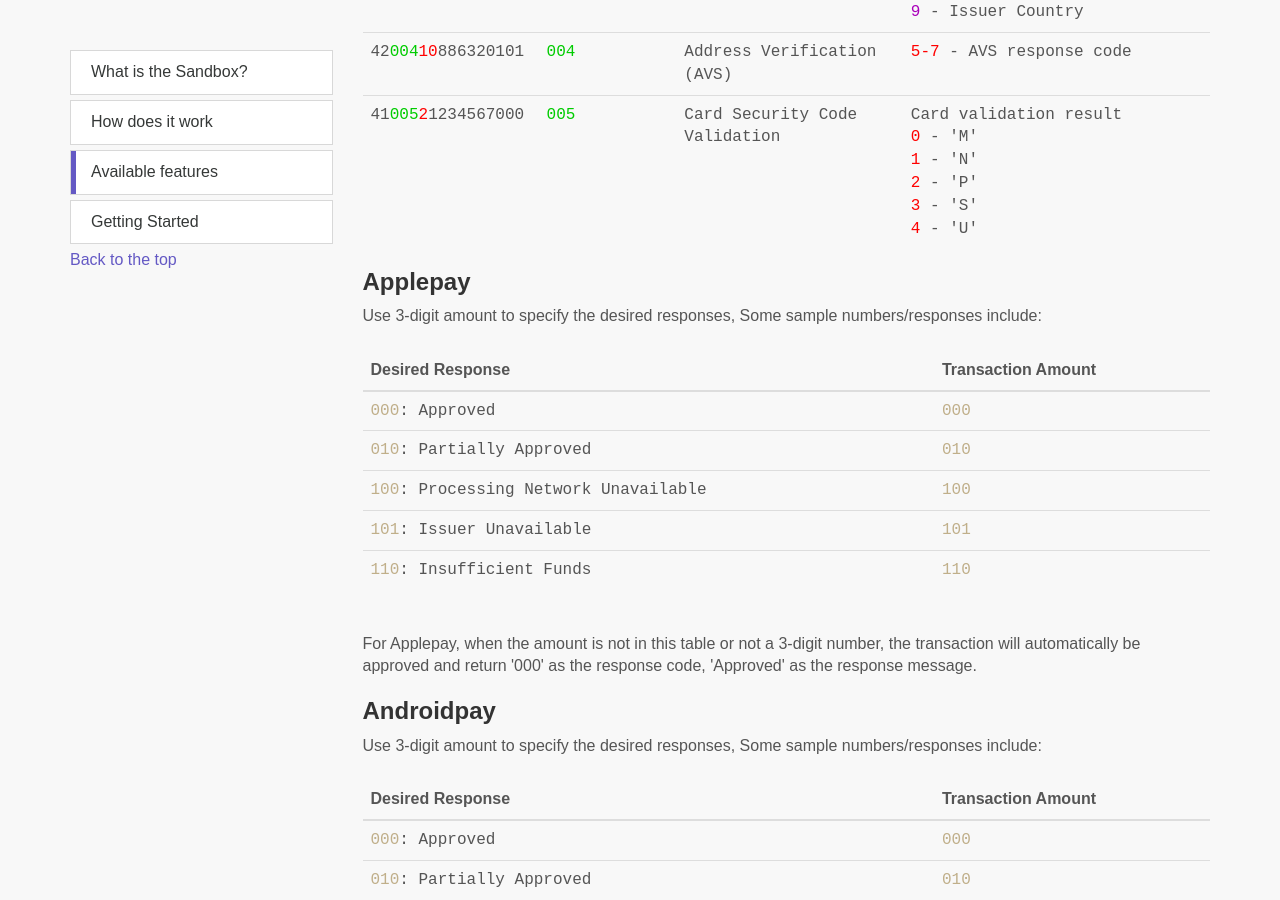
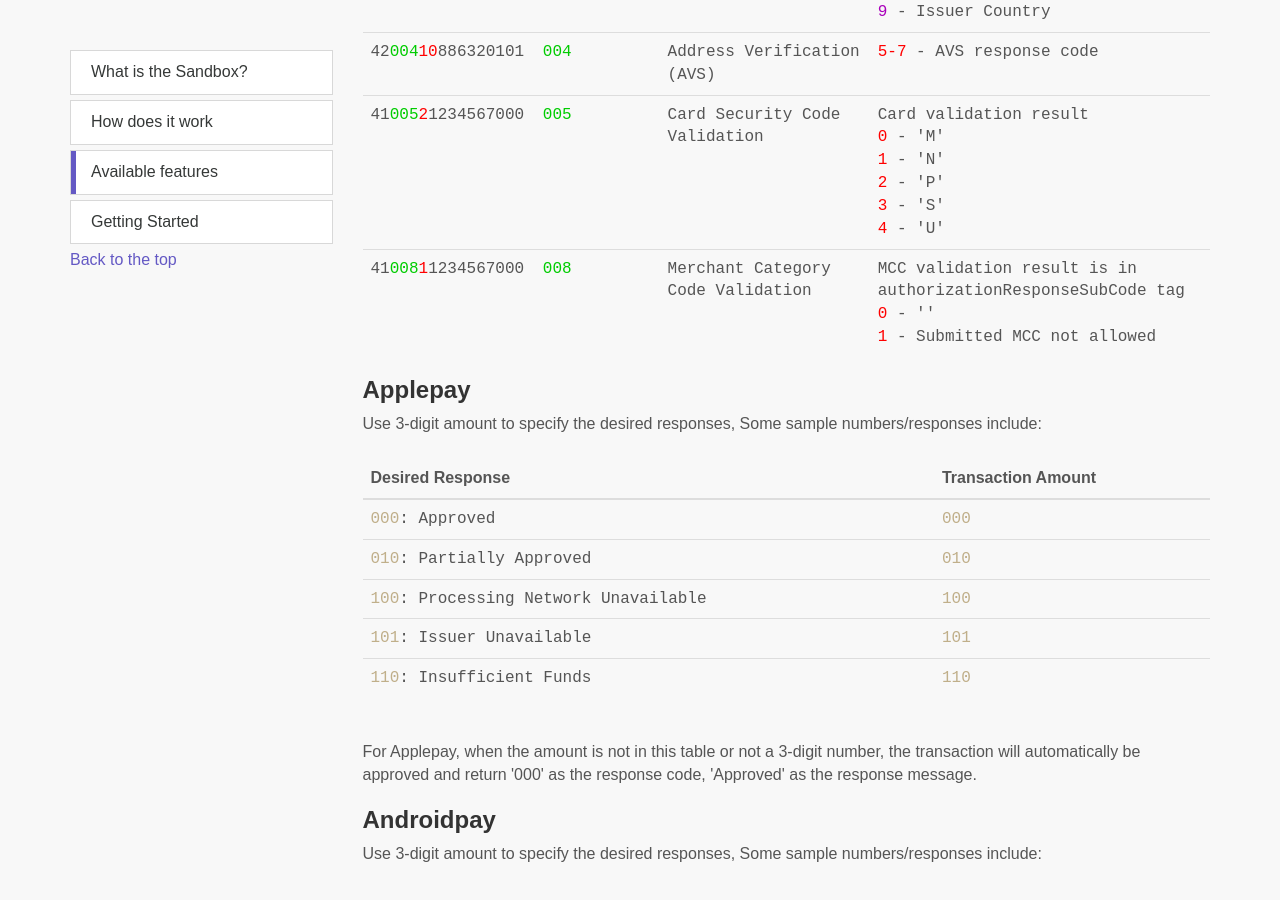
Before and after one commit to isunnapud/vantiv.github.io, a Jekyll site: the page built from sandbox/index.html, in a window 1280 px wide and 900 px high, scrolled down 1646 px. Built offline with Jekyll 4.4.1, drawn with Linux system fonts in a browser that asks for light colours; nearby versions of some CDN libraries.

Commit message:
Us318115 create sandbox test for mcc

```diff
--- a/sandbox/index.html
+++ b/sandbox/index.html
@@ -172,6 +172,19 @@
                             <span style="color: red; ">4</span> - 'U'
                         </td>
                     </tr>
+
+                    <tr>
+                        <td>41<span style="color: #00CC00; ">008</span><span style="color: red; ">1</span>1234567000
+                        </td>
+                        <td><span style="color: #00CC00; ">008</span></td>
+                        <td>Merchant Category Code Validation</td>
+                        <td>MCC  validation result is in authorizationResponseSubCode tag  </br>
+                            <span style="color: red; ">0</span> - ''</br>
+                            <span style="color: red; ">1</span> - Submitted MCC not allowed</br>
+
+                        </td>
+                    </tr>
+
                     </tbody>
                 </table>
 
```
